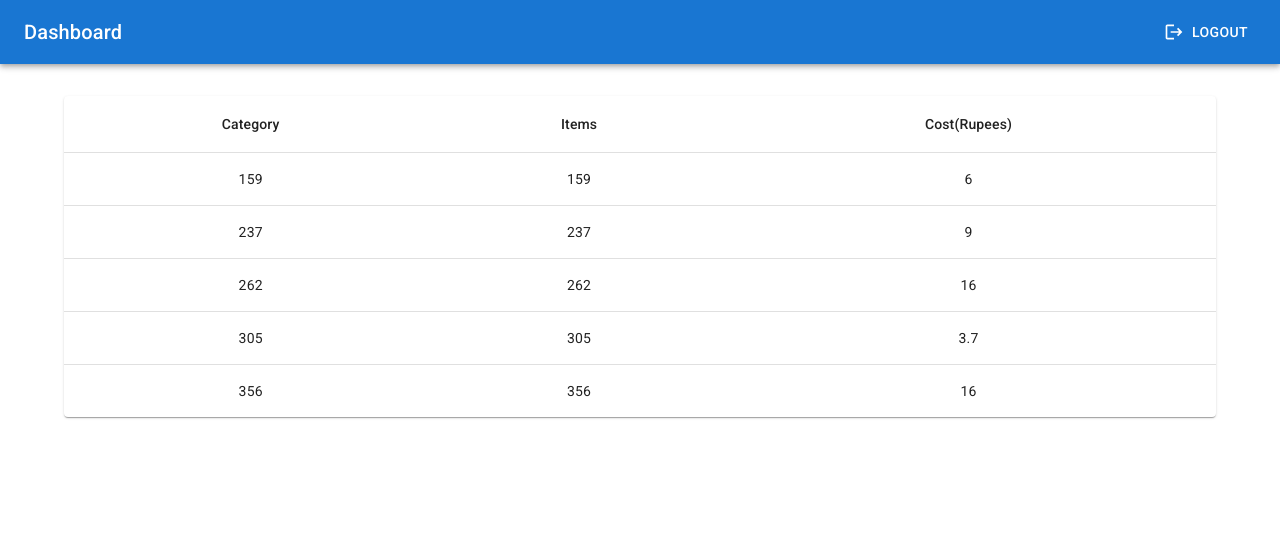
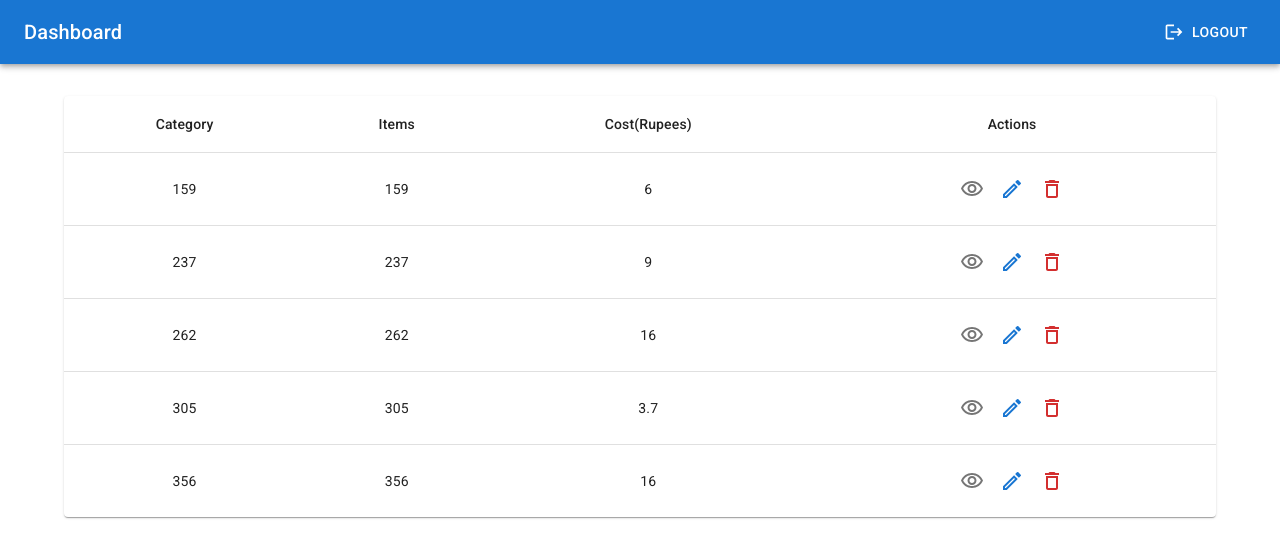
Before and after one commit to harshmangalam/stock-mfe-react, a React app in the folder dashboard/: page / in a window 1280 px wide. Shown: the top 558 px of the page. Built offline with nearby package versions, Linux system fonts and the light colour scheme.

Commit message:
added stock table actions

```diff
--- a/dashboard/src/components/StockTable.tsx
+++ b/dashboard/src/components/StockTable.tsx
@@ -6,7 +6,10 @@ import TableContainer from "@mui/material/TableContainer";
 import TableHead from "@mui/material/TableHead";
 import TableRow from "@mui/material/TableRow";
 import Paper from "@mui/material/Paper";
-
+import { IconButton, Stack, Tooltip } from "@mui/material";
+import VisibilityOutlinedIcon from "@mui/icons-material/VisibilityOutlined";
+import ModeEditOutlineOutlinedIcon from "@mui/icons-material/ModeEditOutlineOutlined";
+import DeleteOutlineOutlinedIcon from "@mui/icons-material/DeleteOutlineOutlined";
 function createData(
   name: string,
   calories: number,
@@ -34,6 +37,7 @@ export default function StockTable() {
             <TableCell align="center">Category</TableCell>
             <TableCell align="center">Items</TableCell>
             <TableCell align="center">Cost(Rupees)</TableCell>
+            <TableCell align="center">Actions</TableCell>
           </TableRow>
         </TableHead>
         <TableBody>
@@ -45,6 +49,25 @@ export default function StockTable() {
               <TableCell align="center">{row.calories}</TableCell>
               <TableCell align="center">{row.calories}</TableCell>
               <TableCell align="center">{row.fat}</TableCell>
+              <TableCell align="center">
+                <Stack direction={"row"} justifyContent="center">
+                  <Tooltip title="View stock details">
+                    <IconButton>
+                      <VisibilityOutlinedIcon />
+                    </IconButton>
+                  </Tooltip>
+                  <Tooltip title="Edit">
+                    <IconButton color="primary">
+                      <ModeEditOutlineOutlinedIcon />
+                    </IconButton>
+                  </Tooltip>
+                  <Tooltip title="Delete">
+                    <IconButton color="error">
+                      <DeleteOutlineOutlinedIcon />
+                    </IconButton>
+                  </Tooltip>
+                </Stack>
+              </TableCell>
             </TableRow>
           ))}
         </TableBody>
```
